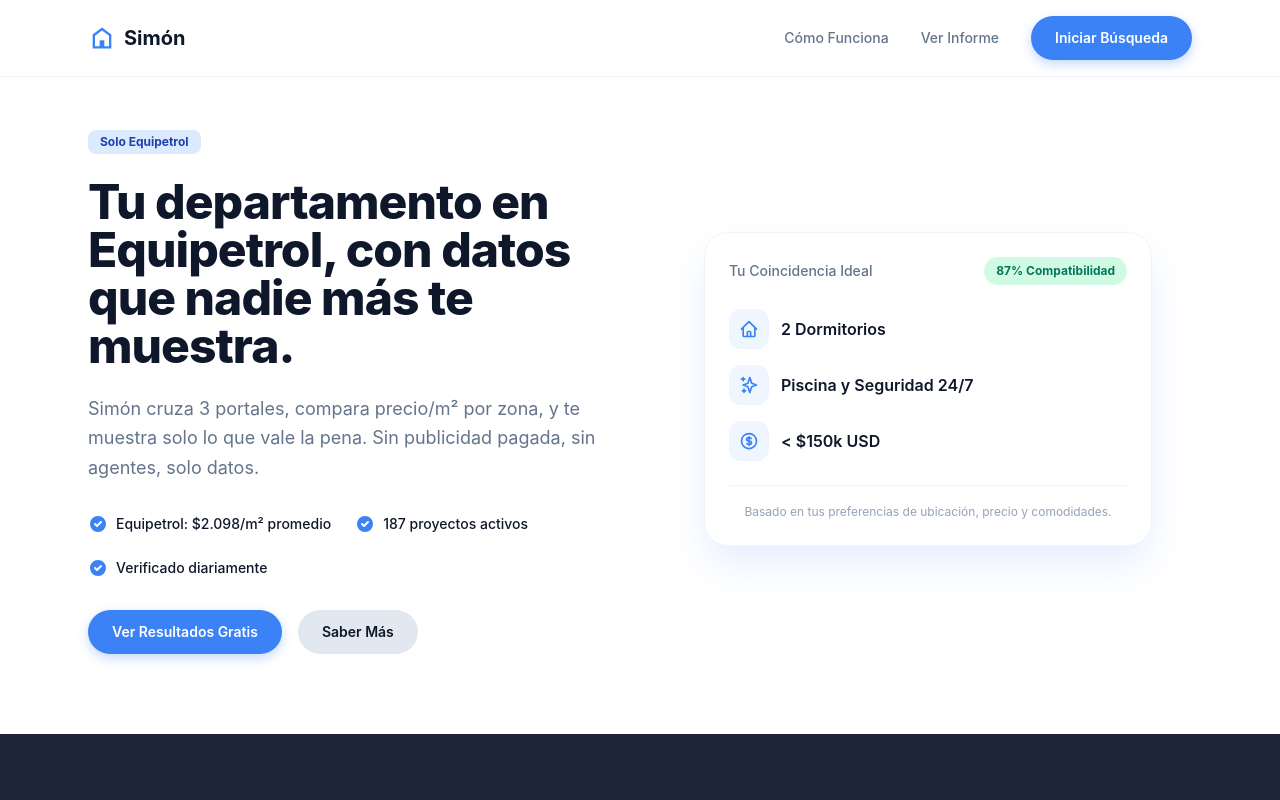
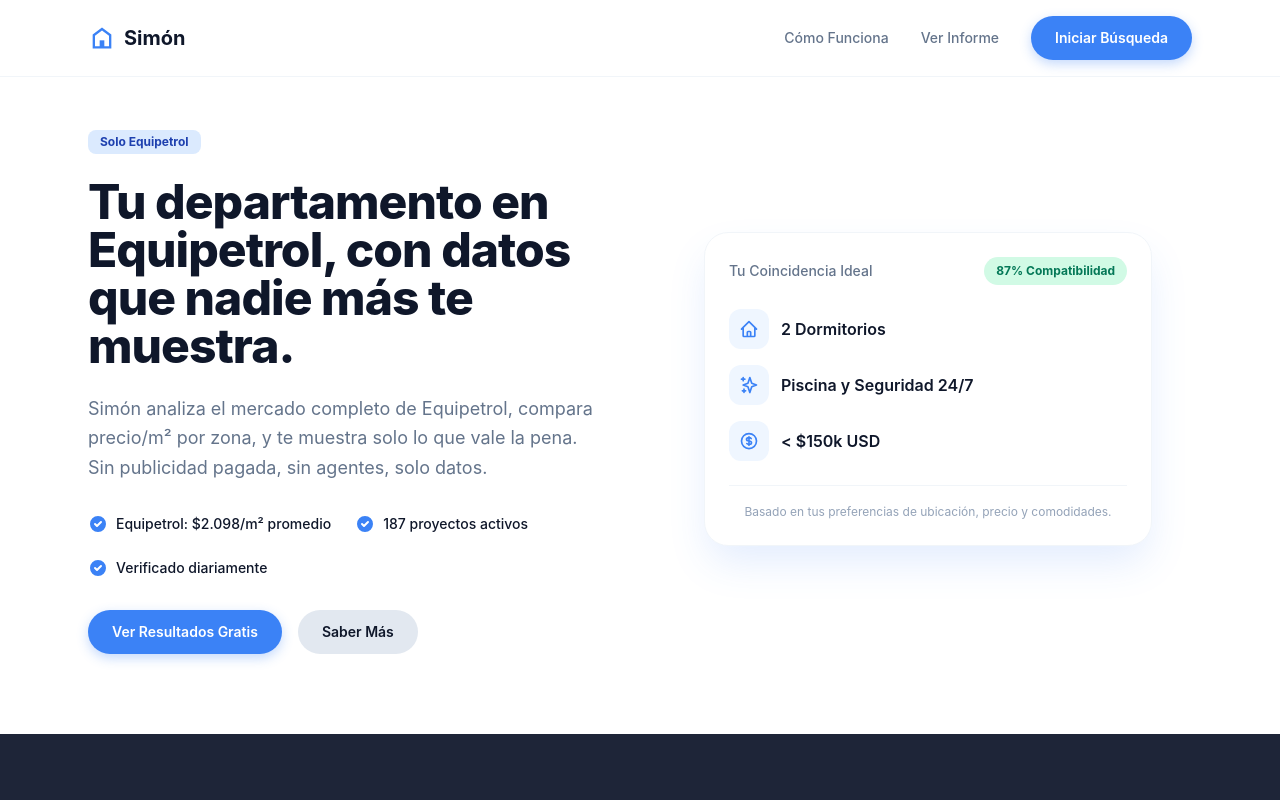
Before and after one commit to luismorigin/sici, a Next.js app in the folder simon-mvp/: page / in a window 1280 px wide. Shown: the top 800 px of the page. Built offline with nearby package versions, Linux system fonts and the light colour scheme; no server answers; the database is empty.

Commit message:
fix(simon): ocultar secret sauce en Hero subtítulo
"cruza 3 portales" → "analiza el mercado completo"

Mismo mensaje, sin revelar metodología competitiva.

Co-Authored-By: Claude Opus 4.5 <noreply@anthropic.com>

```diff
--- a/simon-mvp/src/components/landing/Hero.tsx
+++ b/simon-mvp/src/components/landing/Hero.tsx
@@ -25,7 +25,7 @@ export default function Hero() {
 
             {/* Subtitle */}
             <p className="text-lg text-slate-500 mb-8 max-w-lg leading-relaxed">
-              Simón cruza 3 portales, compara precio/m² por zona, y te muestra solo lo que vale la pena. Sin publicidad pagada, sin agentes, solo datos.
+              Simón analiza el mercado completo de Equipetrol, compara precio/m² por zona, y te muestra solo lo que vale la pena. Sin publicidad pagada, sin agentes, solo datos.
             </p>
 
             {/* Checks */}
```
